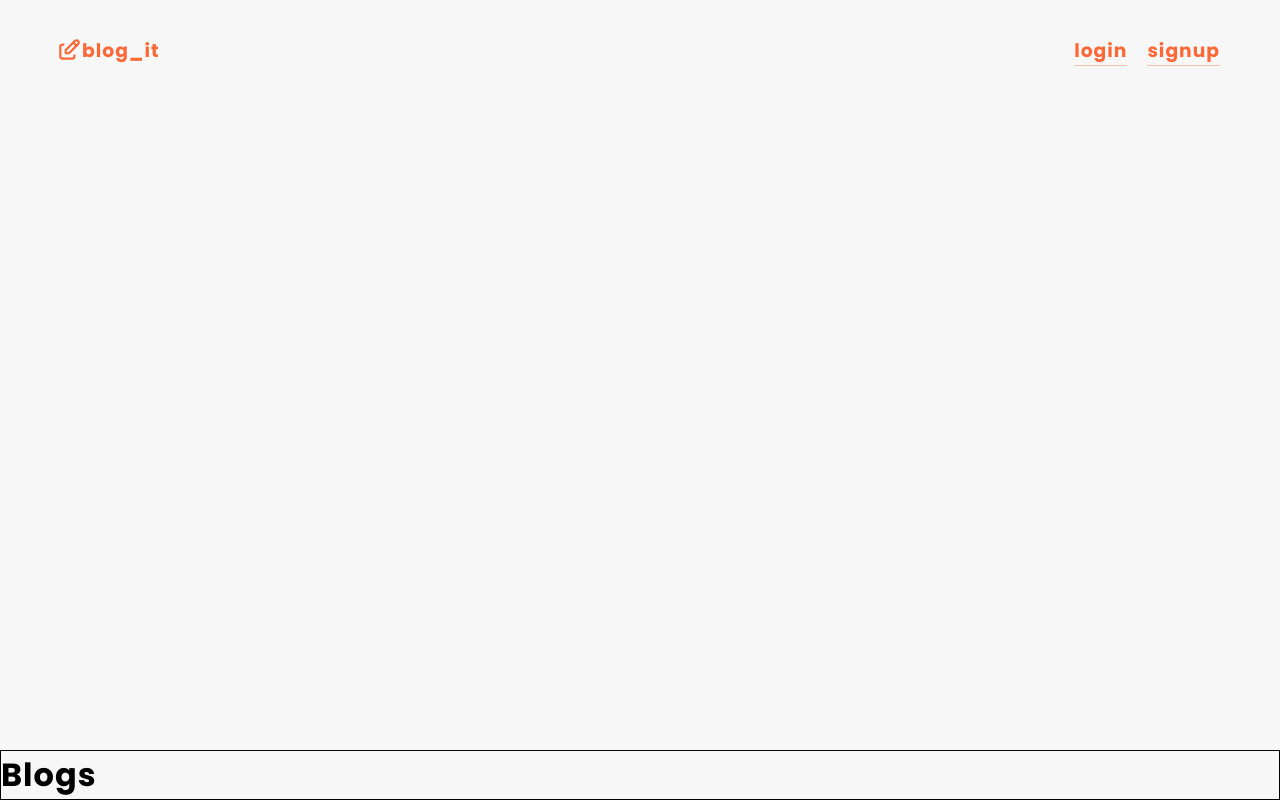
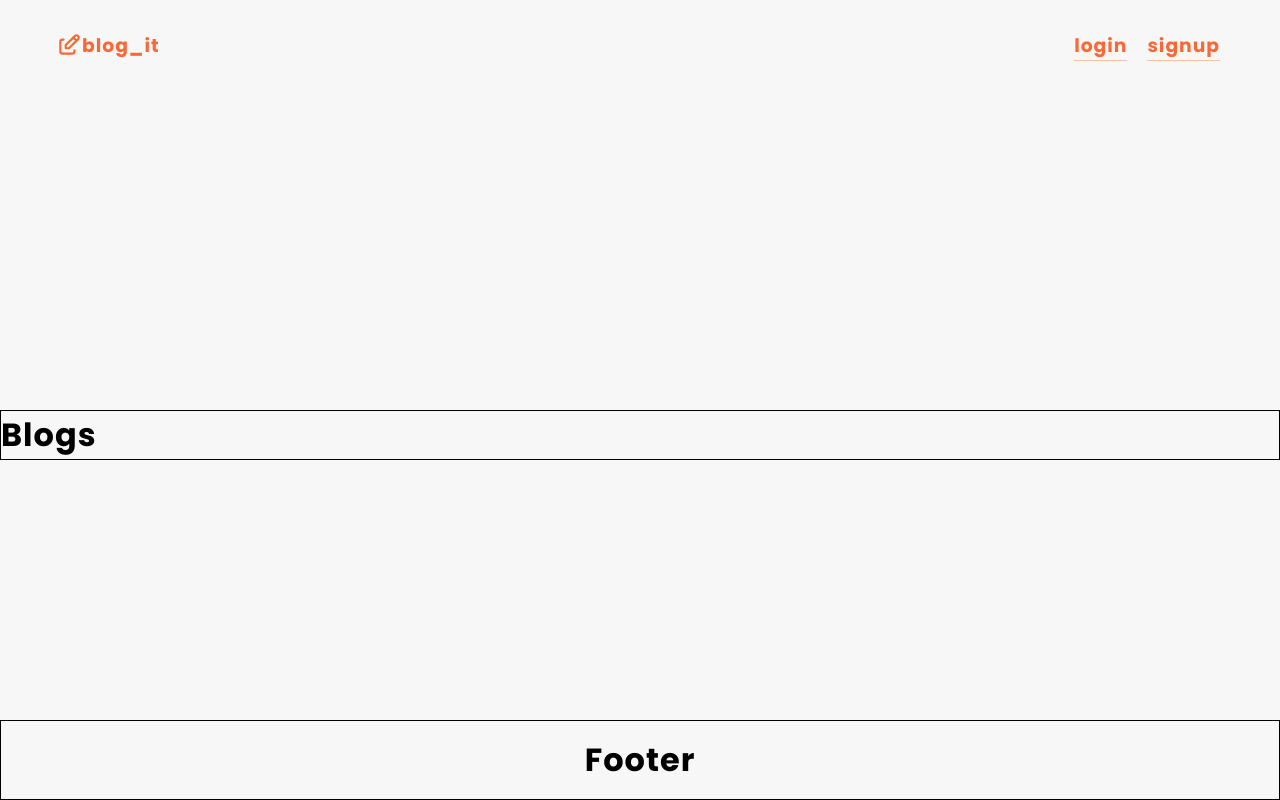
Before and after one commit to andbudha/blog-it-mern, a React (Vite) app in the folder client/: page / in a window 1280 px wide. Built offline with nearby package versions, Linux system fonts and the light colour scheme.

Commit message:
Greeting of the logged in user added&styled/Footer comp used

```diff
--- a/client/src/components/Layout/Layout.tsx
+++ b/client/src/components/Layout/Layout.tsx
@@ -1,6 +1,7 @@
 import { Outlet } from 'react-router';
 import { Navbar } from '../Navbar/Navbar';
 import styles from './Layout.module.scss';
+import { Footer } from '../Footer/Footer';
 export const Layout = () => {
   return (
     <div className={styles.main_layout_box}>
@@ -9,6 +10,7 @@ export const Layout = () => {
         {' '}
         <Outlet />
       </div>
+      <Footer />
     </div>
   );
 };
--- a/client/src/components/Navbar/Navbar.module.scss
+++ b/client/src/components/Navbar/Navbar.module.scss
@@ -2,15 +2,17 @@
 @import '../../assets/sass/variables.scss';
 
 .main_navbar_box {
-  height: 100px;
+  height: 150px;
   width: 100%;
   padding: 0 50px;
   font-family: 'Poppins', sans-serif;
   font-weight: 100;
   letter-spacing: 1.2px;
+  @include flexBox(nowrap, column, center, center);
+  .main_navbar_link_box {
+    width: 100%;
     @include flexBox(nowrap, row, space-between, center);
     .main_logo_box {
-    // border: 1px solid;
       padding: 6px;
       height: 40px;
       text-decoration: none;
@@ -24,7 +26,7 @@
         color: $main_font_color;
       }
     }
-  .main_navbar_link_box {
+    .navbar_link_box {
       min-width: 150px;
       @include flexBox(nowrap, row, center, center);
       .active_user_link_box,
@@ -33,7 +35,6 @@
         height: 100%;
         @include flexBox(nowrap, row, center, center);
         .link_box {
-        // border: 1px solid;
           height: 30px;
           margin: 0 10px;
           text-decoration: none;
@@ -59,3 +60,16 @@
       }
     }
   }
+  .main_greeting_box {
+    height: 60px;
+    min-width: 100%;
+    font-size: 1rem;
+    letter-spacing: 1.2px;
+    padding-right: 6px;
+    font-weight: 500;
+    font-style: italic;
+    color: $secondary_font_color;
+    opacity: 0.8;
+    @include flexBox(nowrap, row, end, center);
+  }
+}
--- a/client/src/components/Navbar/Navbar.tsx
+++ b/client/src/components/Navbar/Navbar.tsx
@@ -1,19 +1,37 @@
-import { useState } from 'react';
+import { useContext } from 'react';
 import styles from './Navbar.module.scss';
 import { TbEdit } from 'react-icons/tb';
 import { Link, NavLink, useLocation } from 'react-router-dom';
+import { AuthContext } from '../../contexts/AuthContext';
 
 export const Navbar = () => {
-  const [user, setUser] = useState<boolean>(false);
+  const { user, logUserOut } = useContext(AuthContext);
   const path = useLocation();
+  const time = new Date().getHours();
+  const greeting = () => {
+    if (time < 6 || time === 0) {
+      return `Hello, ${user?.firstName}.`;
+    } else if (time < 12 || time === 6) {
+      return `Good morning, ${user?.firstName}.`;
+    } else if (time < 18 || time === 12) {
+      return `Good afternoon, ${user?.firstName}.`;
+    } else if (time < 24 || time === 18) {
+      return `Good evening, ${user?.firstName}.`;
+    }
+  };
+
+  const logoutHandler = () => {
+    logUserOut();
+  };
 
   return (
     <div className={styles.main_navbar_box}>
+      <div className={styles.main_navbar_link_box}>
         <Link className={styles.main_logo_box} to={'/'}>
           <TbEdit className={styles.pen_icon} />
           <h3 className={styles.logo}>blog_it</h3>
         </Link>
-      <div className={styles.main_navbar_link_box}>
+        <div className={styles.navbar_link_box}>
           {user ? (
             <div className={styles.active_user_link_box}>
               <NavLink
@@ -41,7 +59,7 @@ export const Navbar = () => {
               >
                 <h3 className={styles.link_text}>profile</h3>
               </NavLink>
-            <div className={styles.link_box}>
+              <div className={styles.link_box} onClick={logoutHandler}>
                 <h3 className={`${styles.link_text} ${styles.logout_button}`}>
                   logout
                 </h3>
@@ -69,5 +87,7 @@ export const Navbar = () => {
           )}
         </div>
       </div>
+      <div className={styles.main_greeting_box}>{user && greeting()}</div>
+    </div>
   );
 };
```
Lines whose indentation alone changed are shown as unchanged.
